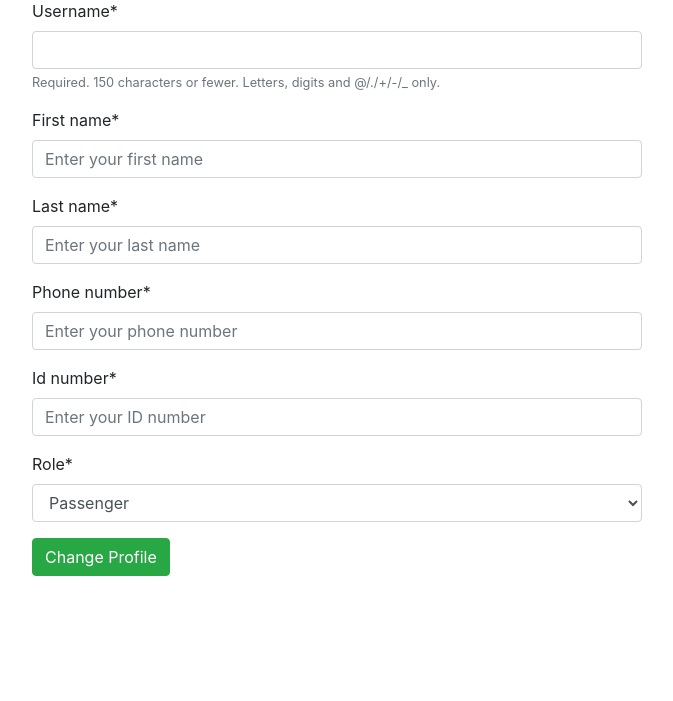
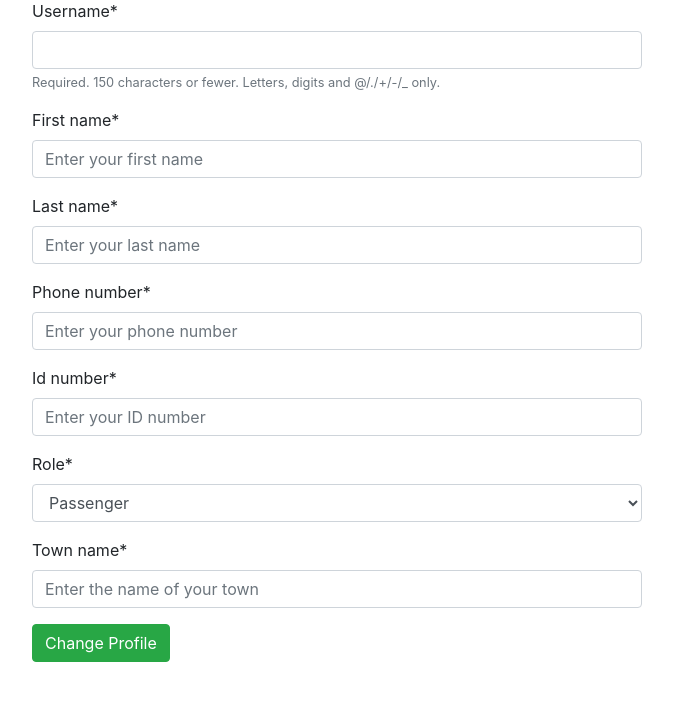
Before and after one commit to jkm-droid/nibebe-carpool, a Django app: template portal/templates/portal/edit_profile.html in a window 1280 px wide. Shown: the part 84-785 px from the top of the page, without its empty margins (303-976 px from the left). Run offline with Django 3.2, Linux system fonts and the light colour scheme; the template is opened without the code that fills it: values that come from a table or form of the project are taken from there, others are empty; some libraries are stand-ins or nearby versions.

Commit message:
third commit

```diff
--- a/portal/forms.py
+++ b/portal/forms.py
@@ -1,7 +1,7 @@
 from django.contrib.auth.forms import UserChangeForm
 from django.contrib.auth.models import User
 from django import forms
-from .models import Profile
+from .models import Profile, Town
 
 """
 form to register the user
@@ -61,3 +61,26 @@ class EditProfileForm(UserChangeForm):
 
         self.fields['last_name'].widget.attrs['placeholder'] = 'Enter your last name'
         self.fields['last_name'].help_text = ''
+
+
+"""
+form for creating town details
+"""
+
+
+class AddTown(forms.ModelForm):
+    class Meta:
+        model = Town
+        fields = ['town_name']
+
+    def clean_name(self):
+        data = self.cleaned_data['town_name']
+
+        if len(data) == '' and len(data) < 3:
+            raise forms.ValidationError('Town name is too short')
+
+    def __init__(self, *args, **kwargs):
+        super(AddTown, self).__init__(*args, **kwargs)
+
+        self.fields['town_name'].widget.attrs['placeholder'] = 'Enter the name of your town'
+        self.fields['town_name'].help_text = ''
--- a/portal/models.py
+++ b/portal/models.py
@@ -30,8 +30,8 @@ class Profile(models.Model):
 
 
 class Town(models.Model):
-    name = models.CharField(max_length=50)
-    # town_id = models.ManyToManyField('Profile', related_name='profile.user')
+    town_name = models.CharField(max_length=50, blank=False)
+    town_id = models.ManyToManyField('Profile', blank=True)
 
-    def __str__(self):
-        return self.name
+    #def __str__(self):
+        #  return self.town_name
--- a/portal/templates/portal/edit_profile.html
+++ b/portal/templates/portal/edit_profile.html
@@ -10,6 +10,7 @@
             {% csrf_token %}
             {{ user_form|crispy }}
              {{ profile_form|crispy }}
+             {{ town_form|crispy }}
 
              <input type="submit" value="Change Profile" class="btn btn-success">
         </form>
--- a/templates/includes/passenger.html
+++ b/templates/includes/passenger.html
@@ -4,5 +4,6 @@
         {{ user.profile.phone_number }}<br>
         {{ user.profile.id_number }}<br>
         {{ user.profile.role }}<br>
+        {{ user.profile.town_name }}
 
  </div>
```
Also changed, not shown: portal/views.py (+9 -3 lines), templates/includes/driver.html (+6 -5 lines), portal/migrations/0004_town.py (added), portal/migrations/0005_auto_20200328_2133.py (added).
